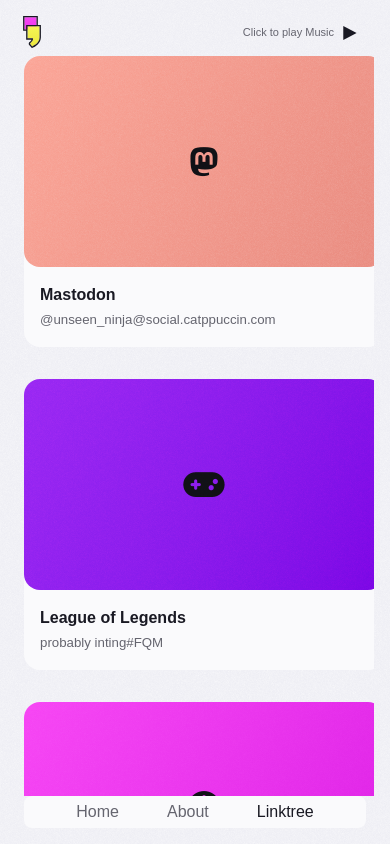
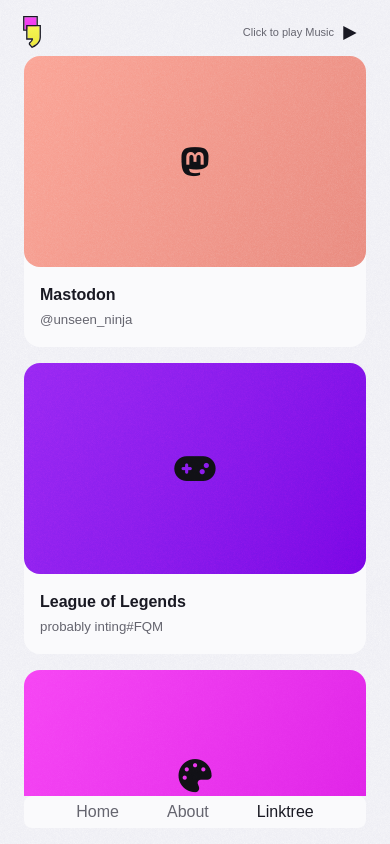
Before and after one commit to unseen-ninja/website, a Vue app: page /linktree in a window 390 px wide. Built offline with nearby package versions, Linux system fonts and the light colour scheme; no server answers; a web font is replaced by a local one.

Commit message:
fix(linktree): responsive grid

```diff
--- a/src/views/LinkView.vue
+++ b/src/views/LinkView.vue
@@ -15,7 +15,7 @@
     <LinkCard
       title="Mastodon"
       url="https://social.catppuccin.com/@unseen_ninja"
-      target="@unseen_ninja@social.catppuccin.com"
+      target="@unseen_ninja"
       icon="fa-brands fa-mastodon"
       colour="peach"
     />
@@ -64,9 +64,15 @@
 
   .card-grid {
 
-    display: grid; gap: var(--spacing-lg);
-    grid-template: auto / repeat(auto-fit, minmax(360px, 1fr));
+    display: grid; gap: var(--spacing-md);
 
+
+    @media (min-width: 800px) {
+
+      gap: var(--spacing-lg);
+      grid-template: auto / repeat(auto-fit, minmax(340px, 1fr));
+
+    }
   }
 
 </style>
```
